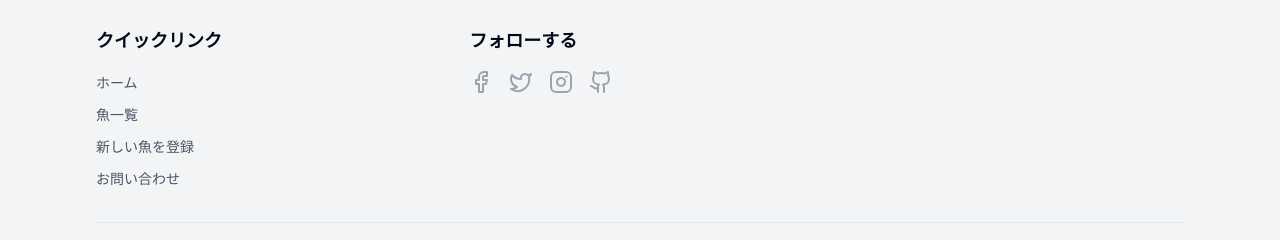
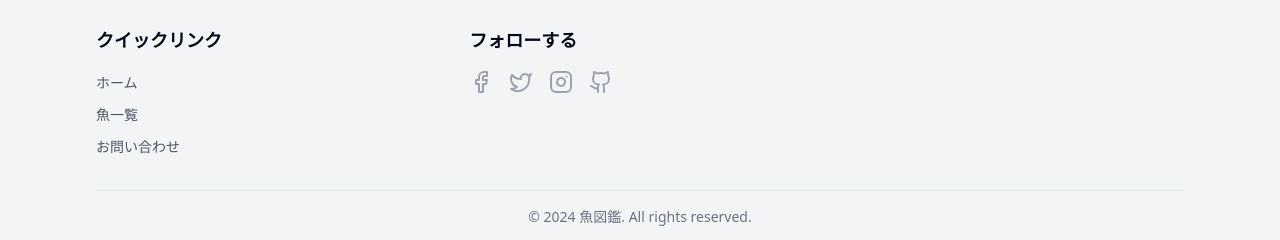
Before and after one commit to ozawakota/sakana-app, a Next.js app in the folder sakana/: page / in a window 1280 px wide. Shown: the part 1087-1327 px from the top of the page. Built offline with nearby package versions, Linux system fonts and the light colour scheme; no server answers; the database is empty.

Commit message:
footer ログイン分岐

```diff
--- a/sakana/src/app/footer.tsx
+++ b/sakana/src/app/footer.tsx
@@ -3,9 +3,11 @@
 import { useState, useEffect } from 'react'
 import Link from 'next/link'
 import { Facebook, Twitter, Instagram, Github } from 'lucide-react'
+import { useSession } from 'next-auth/react'
 
 export default function Footer() {
   const [currentYear, setCurrentYear] = useState(new Date().getFullYear())
+  const { data: session } = useSession()
 
   useEffect(() => {
     const timer = setInterval(() => {
@@ -24,7 +26,9 @@ export default function Footer() {
             <ul className="space-y-2">
               <li><Link href="/" className="text-sm text-gray-600 hover:text-blue-600">ホーム</Link></li>
               <li><Link href="/fish-list" className="text-sm text-gray-600 hover:text-blue-600">魚一覧</Link></li>
-              <li><Link href="/register-fish" className="text-sm text-gray-600 hover:text-blue-600">新しい魚を登録</Link></li>
+              {session && (
+                <li><Link href="/register-fish" className="text-sm text-gray-600 hover:text-blue-600">新しい魚を登録</Link></li>
+              )}
               <li><Link href="/contact" className="text-sm text-gray-600 hover:text-blue-600">お問い合わせ</Link></li>
             </ul>
           </div>
```
